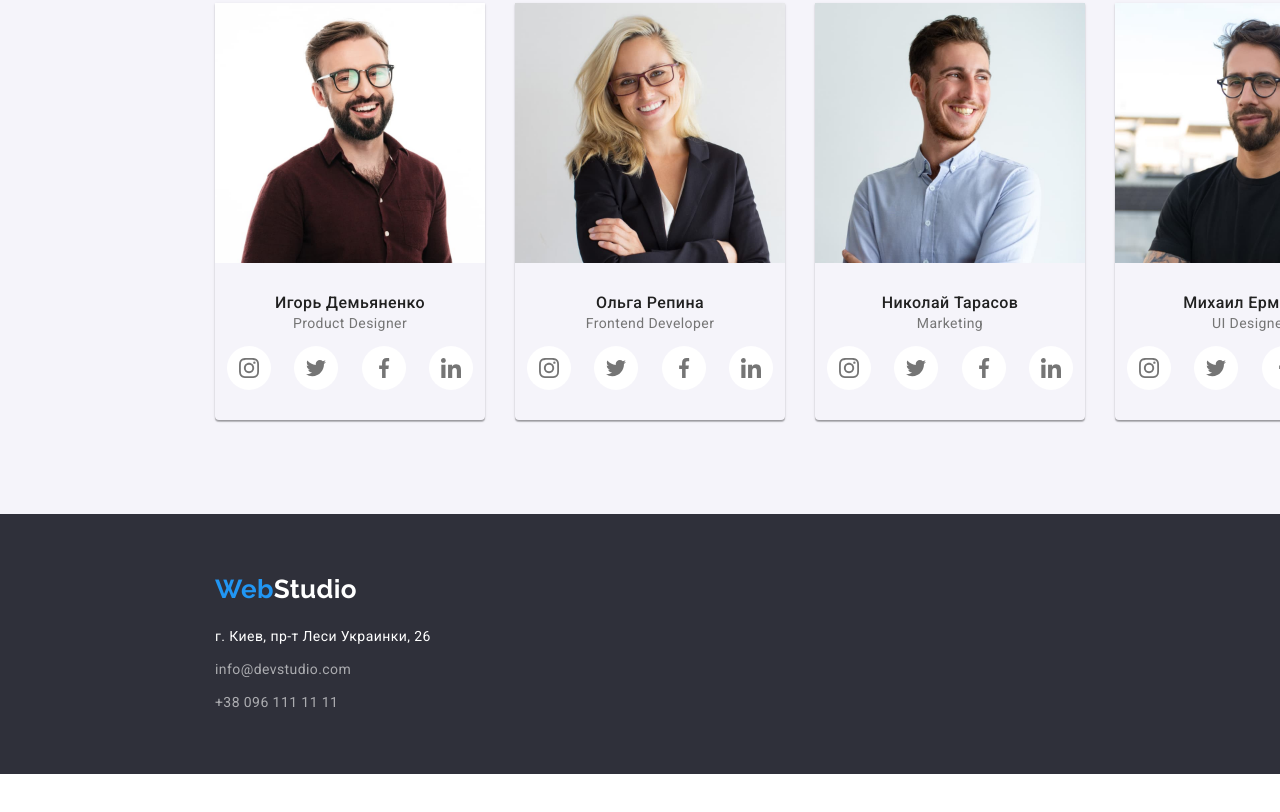
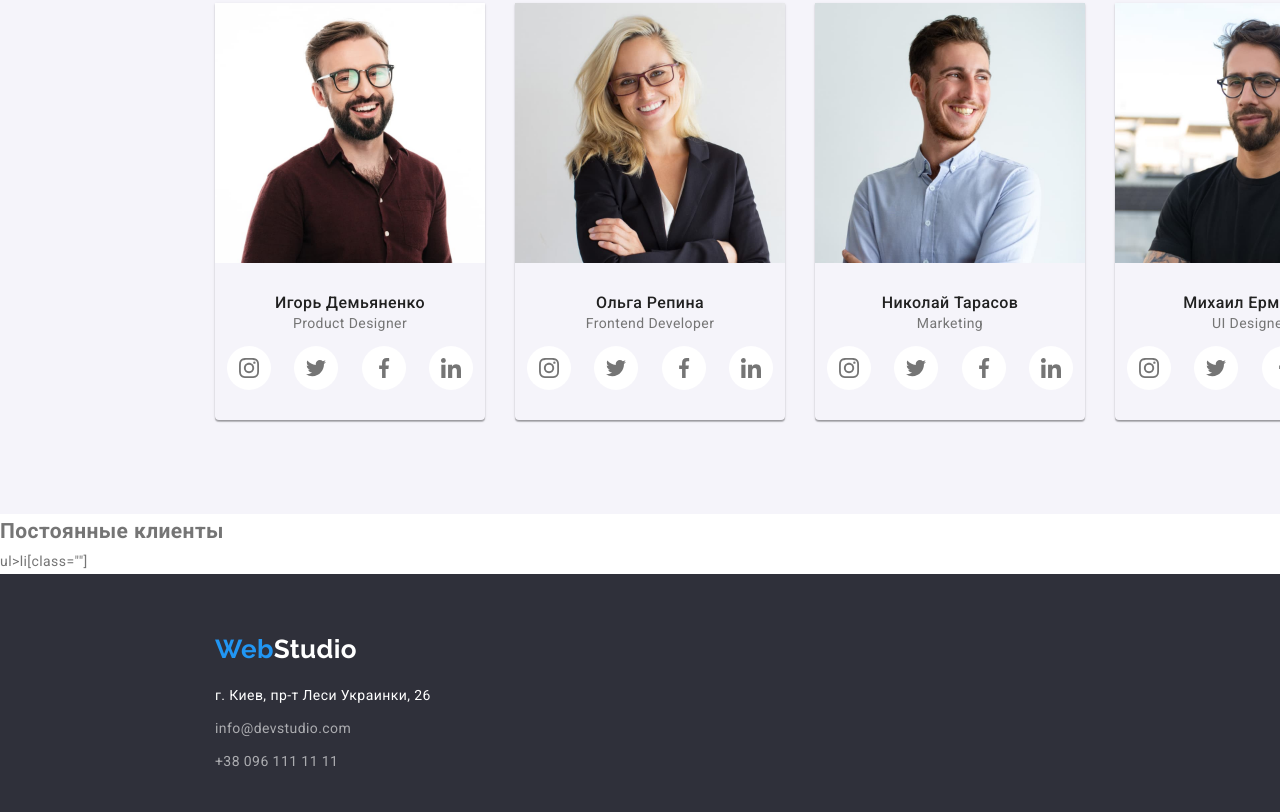
Before and after one commit to palkaz/goit-markup-hw-04, a plain HTML site: page index.html in a window 1280 px wide. Shown: the part 1802-2614 px from the top of the page. Before the commit the page ends 2576 px from the top, so only its background shows below. Drawn offline with nearby package versions, Linux system fonts and the light colour scheme.

Commit message:
постоянные клиенты
начало работы

```diff
--- a/index.html
+++ b/index.html
@@ -458,6 +458,10 @@
           </ul>
         </div>
       </section>
+      <section class="clients">
+        <h2>Постоянные клиенты</h2>
+        ul>li[class=""]
+      </section>
     </main>
     <!--Футер-->
     <footer class="footer">
```
